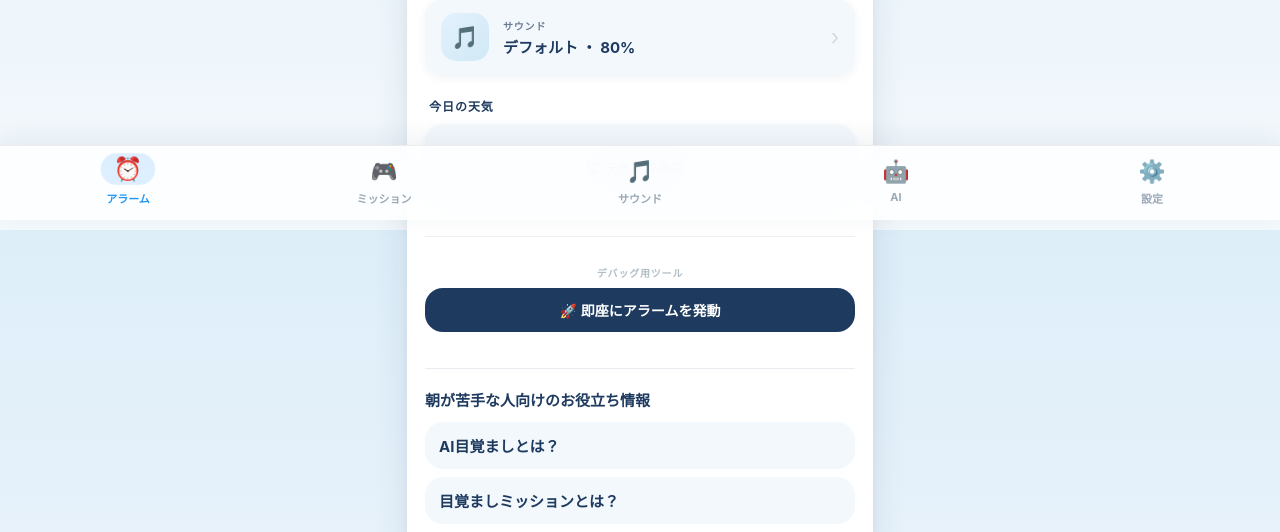
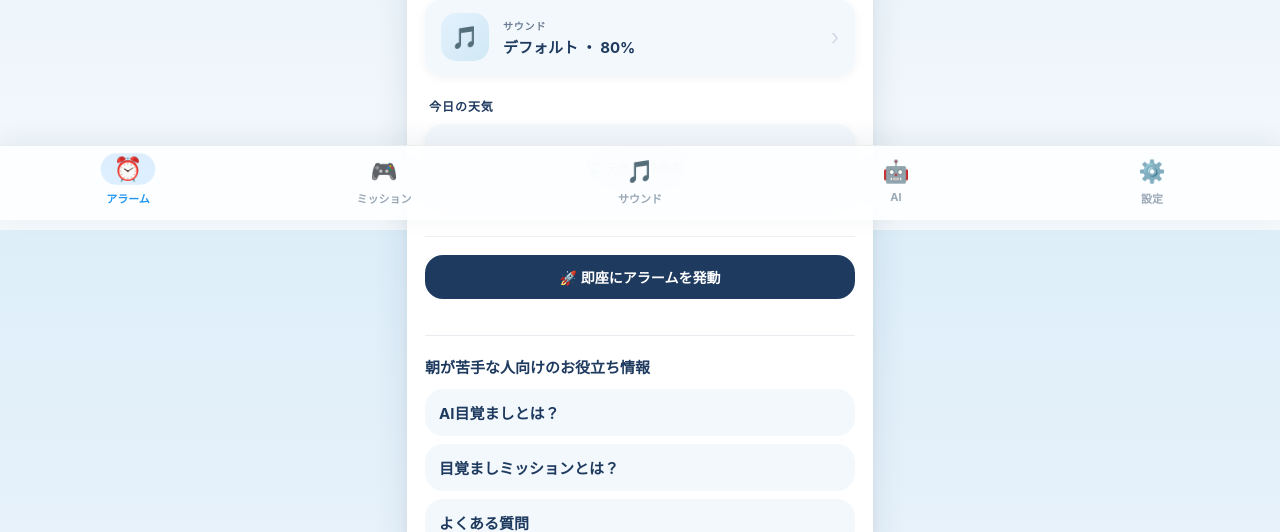
Before and after one commit to u-shin16/mezamashi-app, a Flask app: page / in a window 1280 px wide. Shown: the part 580-1112 px from the top of the page. Run offline with Flask 3, Linux system fonts and the light colour scheme; some libraries are stand-ins or nearby versions.

Commit message:
名称の変更

```diff
--- a/templates/index.html
+++ b/templates/index.html
@@ -166,7 +166,6 @@
 
             <!-- デバッグ -->
             <div class="debug-section">
-                <p class="debug-label translatable" data-ja="デバッグ用ツール" data-en="Debug Tools">デバッグ用ツール</p>
                 <button onclick="testAlarm()" class="btn-sub translatable" data-ja="🚀 即座にアラームを発動" data-en="🚀 Quick Test Alarm" style="background:#1e3a5f;color:white;">
                     🚀 即座にアラームを発動
                 </button>
@@ -655,7 +654,7 @@
                     </div>
 
                     <button type="button" onclick="accountLogout()" class="btn-red" style="width: 100%; margin-top: 18px; font-size: 16px;"><span class="translatable" data-ja="ログアウト" data-en="Log out">ログアウト</span></button>
-                    <button type="button" onclick="accountDelete()" class="account-delete-link translatable" data-ja="アカウントを削除（テスト用）" data-en="Delete account (for testing)">アカウントを削除（テスト用）</button>
+                    <button type="button" onclick="accountDelete()" class="account-delete-link translatable" data-ja="アカウントを削除" data-en="Delete account (for testing)">アカウントを削除</button>
                 </div>
             </div>
 
@@ -784,8 +783,8 @@
         <button id="test-back-btn" onclick="cancelTest()" class="btn-sub hidden translatable" data-ja="⬅️ お試しを終了して戻る" data-en="⬅️ End Test & Return" style="background-color: #7f8c8d; color: white; margin-bottom: 15px;">
             ⬅️ お試しを終了して戻る
         </button>
-        <button id="debug-back-btn" onclick="cancelDebugAlarm()" class="btn-sub hidden translatable" data-ja="🛑 デバッグを強制終了して戻る" data-en="🛑 Force Quit Debug" style="background-color: #e74c3c; color: white; margin-bottom: 15px;">
-            🛑 デバッグを強制終了して戻る
+        <button id="debug-back-btn" onclick="cancelDebugAlarm()" class="btn-sub hidden translatable" data-ja="🛑 お試しを強制終了して戻る" data-en="🛑 Force Quit Debug" style="background-color: #e74c3c; color: white; margin-bottom: 15px;">
+            🛑 お試しを強制終了して戻る
         </button>
 
         <h2 class="alarm-title translatable" data-ja="⏰ 起きろ！！！ ⏰" data-en="⏰ WAKE UP!!! ⏰">⏰ 起きろ！！！ ⏰</h2>
```
